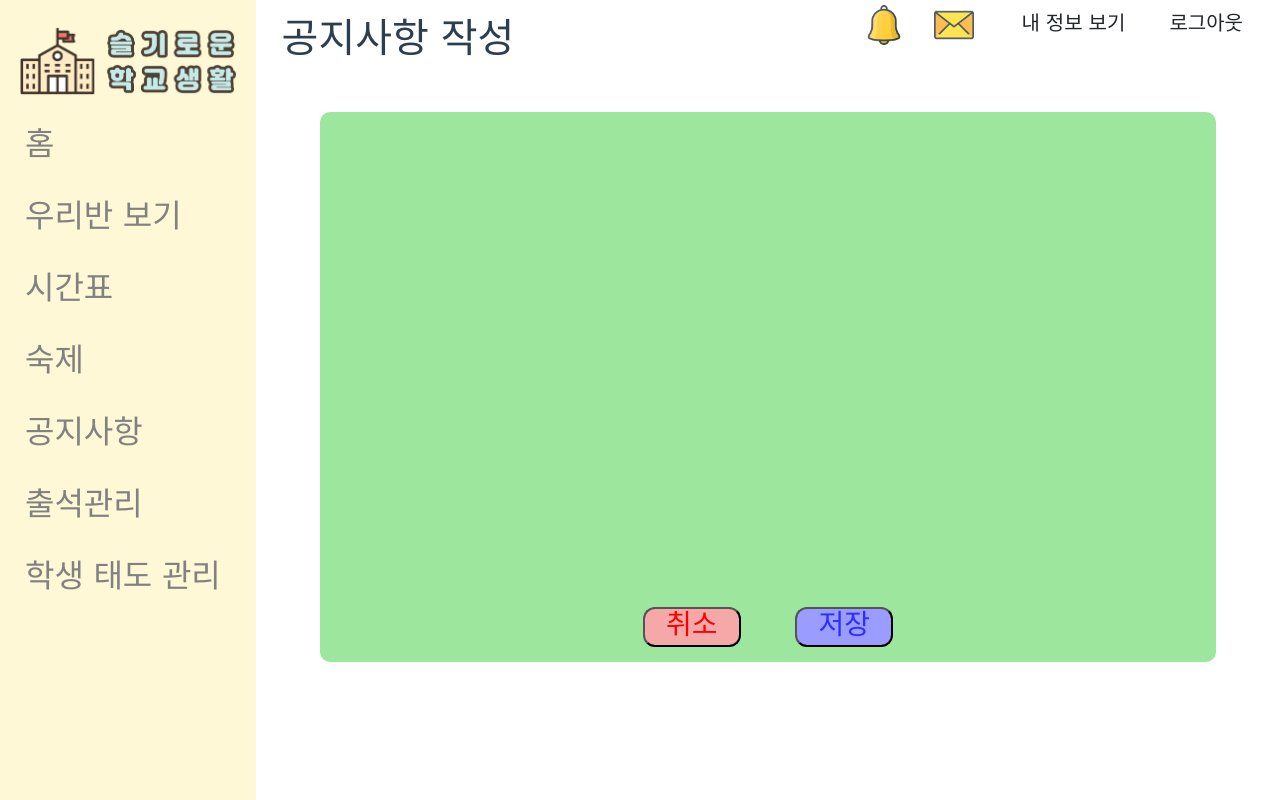
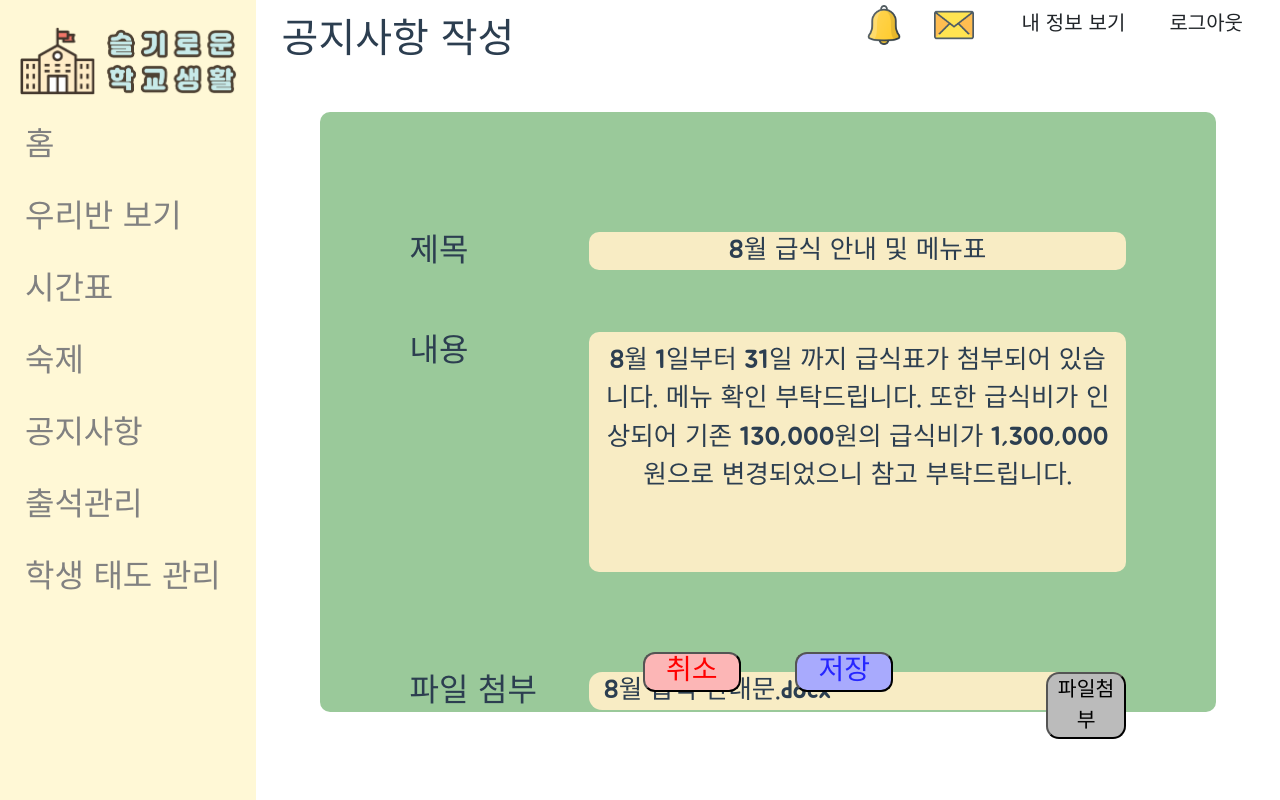
Before and after one commit to Jeong-Heui-Jin/wise_school, a Vue app in the folder frontend/: page /notice_create in a window 1280 px wide. Built offline with nearby package versions, Linux system fonts and the light colour scheme; a web font is replaced by a local one.

Commit message:
Create NoticeCreate.vue

```diff
--- a/frontend/src/views/AfterLogin/NoticeCreate.vue
+++ b/frontend/src/views/AfterLogin/NoticeCreate.vue
@@ -6,6 +6,20 @@
     <h1 id="noticeCreateTitle">공지사항 작성</h1>
 
     <div id="createForm">
+      <h2 id="title">제목</h2>
+      <div id="titleName">8월 급식 안내 및 메뉴표</div>
+      <h2 id="content">내용</h2>
+      <div id="contentText" v-if="contents">
+        {{ contents }}
+        <!-- 8월 1일부터 31일 까지 급식표가 첨부되어 있습니다. 메뉴 확인
+        부탁드립니다. 또한 급식비가 인상되어 기존 130,000원의 급식비가
+        1,300,000원으로 변경되었으니 참고 부탁드립니다. -->
+      </div>
+      <h2 id="fileName">파일 첨부</h2>
+      <div id="fileUpload">
+        8월 급식 안내문.docx <button id="fileUploadBtn">파일첨부</button>
+      </div>
+
       <h3>
         <button id="cancelBtn">취소</button>
         <button id="saveBtn">저장</button>
@@ -19,6 +33,15 @@ import NavSideBar from "@/components/NavSideBarTeacher.vue";
 import NavBar from "@/components/NavBar.vue";
 export default {
   name: "NoticeCreate",
+  data() {
+    return {
+      contents: `8월 1일부터 31일 까지 급식표가 첨부되어 있습니다.
+        메뉴 확인 부탁드립니다.
+
+        또한 급식비가 인상되어 기존 130,000원의 급식비가
+        1,300,000원으로 변경되었으니 참고 부탁드립니다.`,
+    };
+  },
   components: {
     NavSideBar,
     NavBar,
@@ -35,7 +58,7 @@ export default {
   border-radius: 12px;
 
   color: red;
-  background-color: #f5a8a8;
+  background-color: #fcb6b6;
 
   min-width: 11%;
 }
@@ -47,8 +70,8 @@ export default {
 
   border-radius: 12px;
 
-  color: rgb(45, 45, 255);
-  background-color: #9a9cff;
+  color: rgb(38, 38, 255);
+  background-color: #a8aafd;
 
   min-width: 11%;
 }
@@ -62,12 +85,87 @@ export default {
   position: absolute;
 
   min-width: 70%;
-  min-height: 550px;
+  min-height: 75%;
 
   top: 112px;
   left: 25%;
 
-  background-color: rgb(157, 230, 157);
+  background-color: rgb(154, 201, 154);
+  border-radius: 10px;
+  /* z-index: 1; */
+
+  font-size: 160%;
+}
+
+#createForm #title {
+  position: absolute;
+  left: 10%;
+  top: 120px;
+}
+
+#createForm #titleName {
+  position: absolute;
+  left: 30%;
+  top: 120px;
+
+  min-width: 60%;
+
+  background-color: rgb(248, 236, 196);
+  border-radius: 10px;
+  /* z-index: 0; */
+}
+
+#content {
+  position: absolute;
+  left: 10%;
+  top: 220px;
+}
+
+#contentText {
+  position: absolute;
+  left: 30%;
+  top: 220px;
+
+  max-width: 60%;
+  min-width: 60%;
+  min-height: 40%;
+
+  padding: 10px;
+
+  background-color: rgb(248, 236, 196);
   border-radius: 10px;
 }
+
+#fileName {
+  position: absolute;
+  left: 10%;
+  top: 560px;
+}
+
+#fileUpload {
+  position: absolute;
+  left: 30%;
+  top: 560px;
+
+  max-width: 60%;
+  min-width: 60%;
+
+  background-color: rgb(248, 236, 196);
+  border-radius: 13px;
+
+  text-align: left;
+  padding-left: 15px;
+}
+
+#fileUploadBtn {
+  position: absolute;
+  left: 85%;
+
+  min-width: 14%;
+
+  background-color: rgb(187, 187, 187);
+  border-radius: 13px;
+
+  font-size: 80%;
+}
 </style>
```
